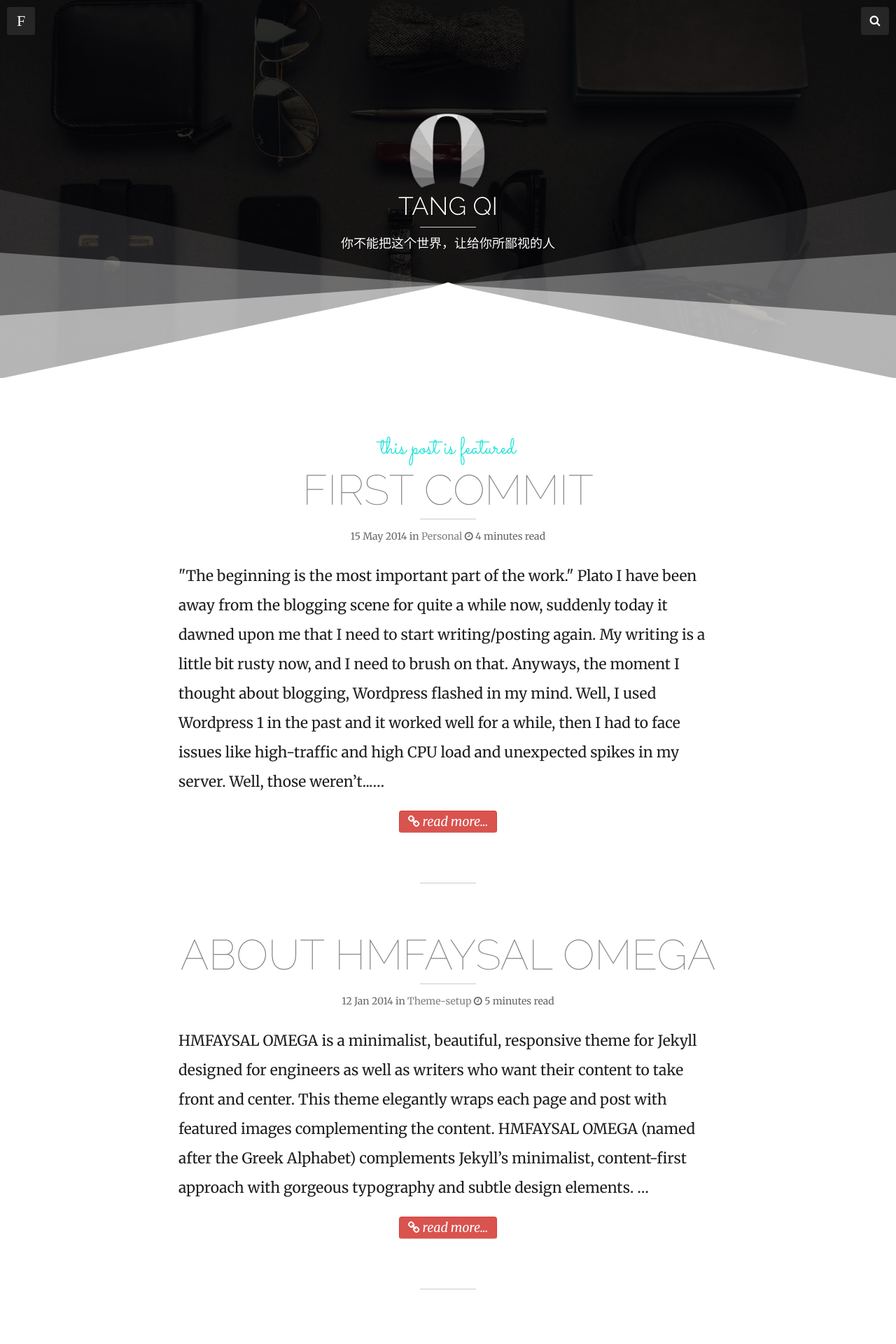
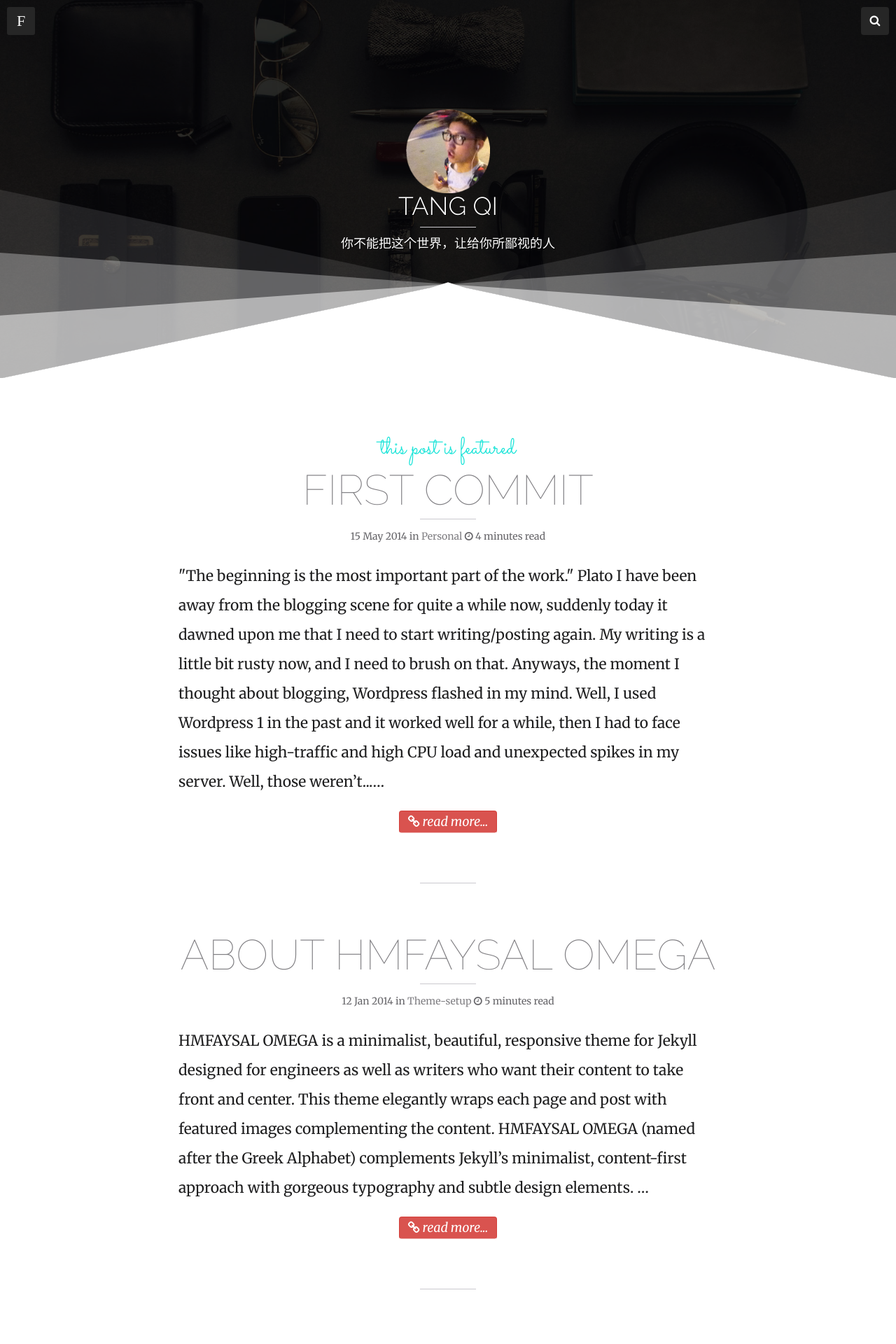
Before and after one commit to hmfaysal/hmfaysal-omega-theme, a Jekyll site: the page built from index.html, in a window 1280 px wide. Shown: the top 1920 px of the page at 70% size. Built offline with Jekyll 4.4.1, drawn with Linux system fonts in a browser that asks for light colours; nearby versions of some CDN libraries; the list of posts is cut into pages by our own code.

Commit message:
Modify _config.yml

```diff
--- a/_config.yml
+++ b/_config.yml
@@ -1,6 +1,6 @@
 title:            Tang Qi
 description:      "你不能把这个世界，让给你所鄙视的人"
-logo:             omikron.png
+logo:             tangqi.jpg
 disqus_shortname: tangqi92
 # Assign a default image for your site's header and footer
 default_bg:       default_bg1.jpg
```
